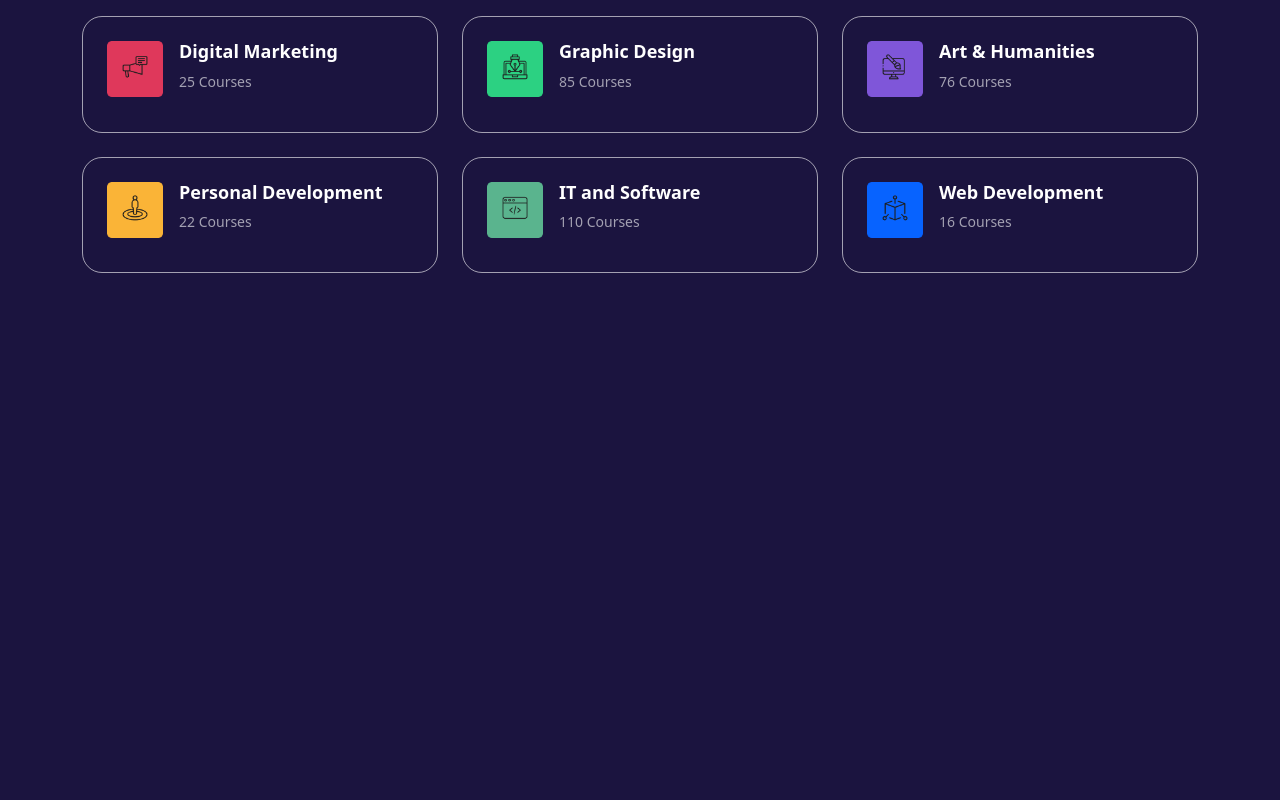
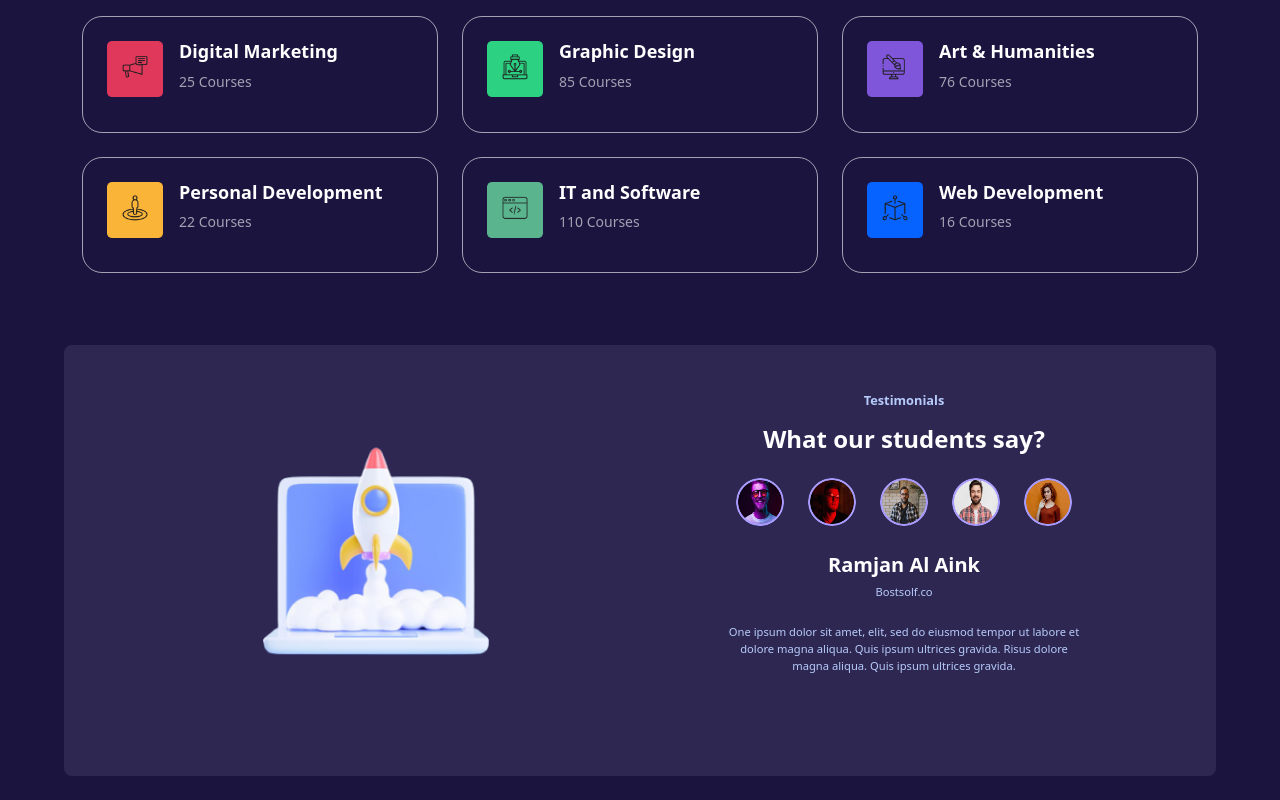
Before and after one commit to eman-2001-fep/bootstrap_educational-website, a website: page index.html in a window 1280 px wide. Shown: the part 2287-3087 px from the top of the page. Before the commit the page ends 2632 px from the top, so only its background shows below. Drawn offline with nearby package versions, Linux system fonts and the light colour scheme.

Commit message:
Add Testimonial section

```diff
--- a/index.html
+++ b/index.html
@@ -302,6 +302,40 @@
 <!-- Glow Circle -->
 <div class="position-relative glow-circle z-0"></div>
 
+<!-- Testimonial -->
+<section class="d-flex flex-column-reverse flex-lg-row justify-content-between bg-dark text-white rounded-3 mb-4 mx-3 mx-md-5 py-4 py-md-5 px-3 px-md-5">
+  <!-- Image Section -->
+  <div class="col-lg-6 d-flex justify-content-center mb-4 mb-lg-0">
+    <img src="images/rocket-launch-laptop-flying-rocket-icon-business-startup-project-concept 2.png"
+         class="w-75 w-md-80">
+  </div>
+
+  <!-- Testimonial Content -->
+  <div class="col-lg-6 text-left px-3 px-md-5">
+    <h3 class="text-secondary text-center fw-bold mb-3" style="font-size: 0.8rem;">Testimonials</h3>
+    <h2 class="text-center fw-bold mb-4 fs-4">What our students say?</h2>
+
+    <!-- Profile Images -->
+    <div class="d-flex justify-content-center gap-2 gap-md-4 mb-4">
+      <img src="images/profile_1.png" class="rounded-circle" style="width: 3rem; height: 3rem;">
+      <img src="images/profile_2.png" class="rounded-circle" style="width: 3rem; height: 3rem;">
+      <img src="images/profile_3.png" class="rounded-circle" style="width: 3rem; height: 3rem;">
+      <img src="images/profile_4.png" class="rounded-circle" style="width: 3rem; height: 3rem;">
+      <img src="images/profile_5.png" class="rounded-circle" style="width: 3rem; height: 3rem;">
+    </div>
+
+    <!-- Testimonial Text -->
+    <div class="text-center">
+      <p class="fw-bold mb-1 fs-5">Ramjan Al Aink</p>
+      <p class="text-secondary mb-3 " style="font-size: 0.7rem;">Bostsolf.co</p>
+      <p class="text-secondary mt-4" style="font-size: 0.7rem;">
+        One ipsum dolor sit amet, elit, sed do eiusmod tempor ut labore et <br>
+        dolore magna aliqua. Quis ipsum ultrices gravida. Risus dolore <br>
+        magna aliqua. Quis ipsum ultrices gravida.
+      </p>
+    </div>
+  </div>
+</section>
 
 
 
--- a/styles/custom.scss
+++ b/styles/custom.scss
@@ -11,6 +11,8 @@ $spacers: (
 );
 
 $primary: #1B143F;
+$dark:#2D2752;
+$secondary:#B7CBFA;
 // SCSS Custom Button Style
 $custom-button-hover-bg: #f3f8f3a6;
 $font-sizes: (
```
Also changed, not shown: styles/custom.css, 1 other file.
